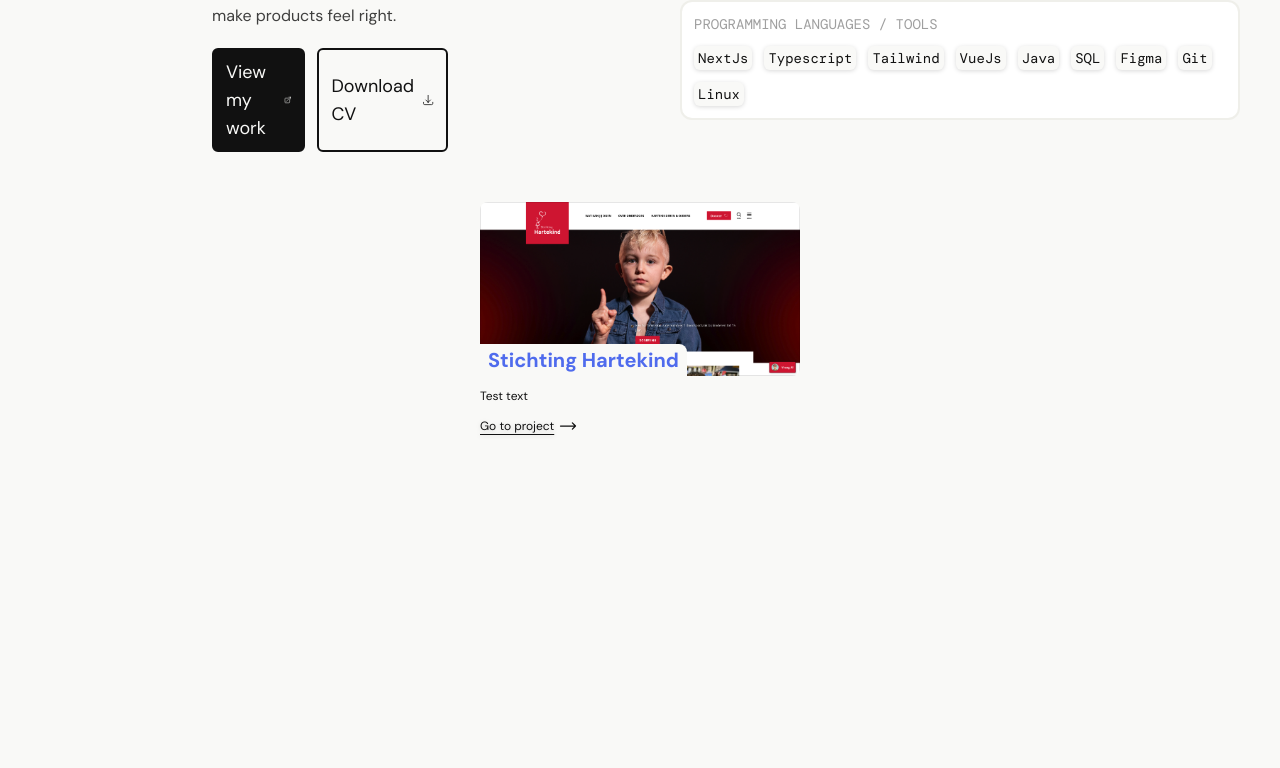
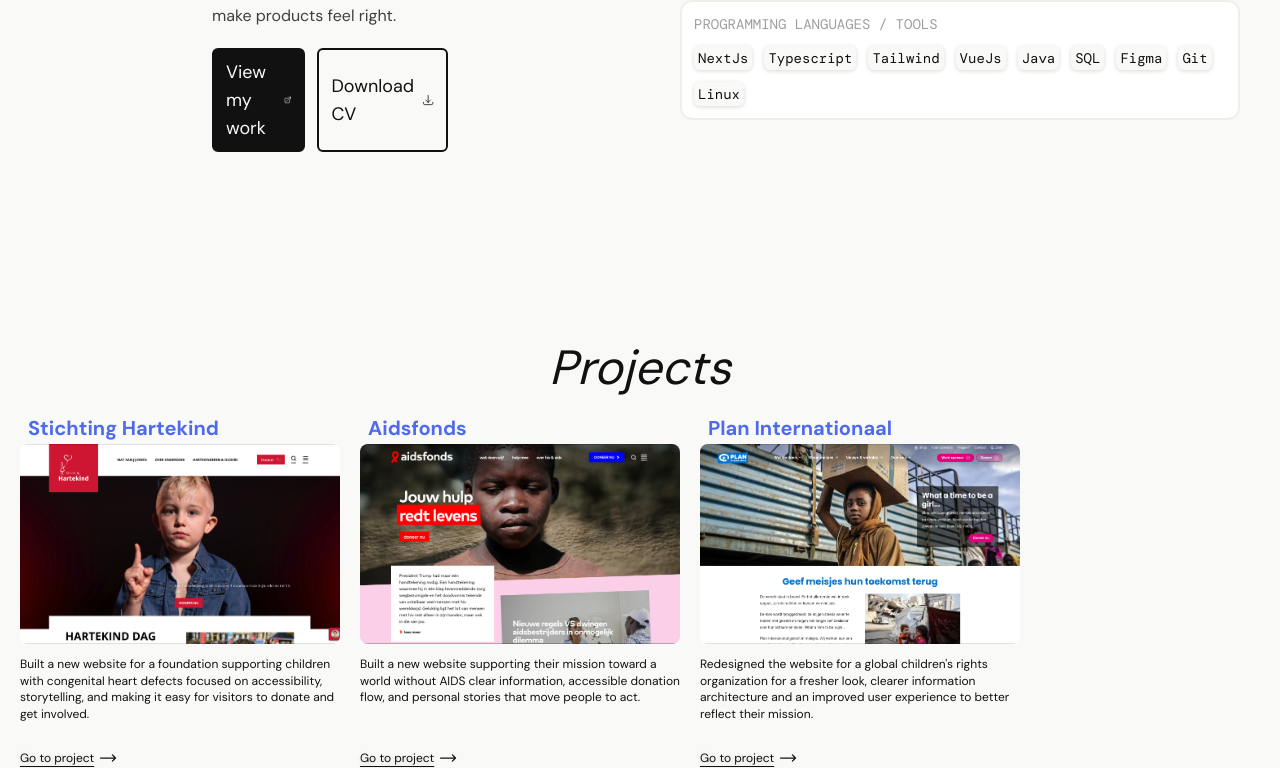
Before and after one commit to astronomx/quentin.dev, a Next.js app: page / in a window 1280 px wide. Shown: the part 624-1392 px from the top of the page. Before the commit the page ends 1192 px from the top, so only its background shows below. Built offline with nearby package versions, Linux system fonts and the light colour scheme; a web font is replaced by a local one.

Commit message:
All projects
Projects with picture and preview text are all on display now

```diff
--- a/src/app/components/ProjectCard.tsx
+++ b/src/app/components/ProjectCard.tsx
@@ -11,25 +11,27 @@
 
 export default function ProjectCard({title, previewText, image}: ProjectCardType) {
     return (
-        <div className="h-56 w-80 rounded-lg flex flex-col">
+        <div className="flex w-80 flex-col rounded-lg">
             <div className="z-20 bg-background w-fit h-fit py-0.5 px-2 rounded-tr-lg">
-                <h2 className="font-bold text-xl text-(--slate-blue)">{ title }</h2>
+                <h2 className="font-bold text-xl text-(--slate-blue)">{title}</h2>
             </div>
 
-
-            <div className="relative flex flex-col-reverse">
-                <Image src={image} alt={`${title}`} height={224} width={320}
-                    className="absolute flex-1 rounded-lg border-background-muted group
-                        "
-                    />
+            <div className="relative h-[200px] w-full shrink-0 overflow-hidden rounded-lg">
+                <Image
+                    src={image}
+                    alt={title}
+                    fill
+                    sizes="320px"
+                    className="object-cover"
+                />
             </div>
 
-            <div className="flex flex-col text-xs gap-3 w-full h-fit mt-3">
-                <p className="">{ previewText }</p>
+            <div className="mt-3 flex h-28 w-full flex-col gap-2 text-xs">
+                <p className="min-h-0 flex-1 overflow-hidden leading-snug line-clamp-4">{previewText}</p>
 
-                <div className="flex flex-row gap-1 items-center group transition-all">
+                <div className="flex shrink-0 flex-row items-center gap-1 transition-all group">
                     <Link
-                        href={"/"}
+                        href="/"
                         className="text-xs underline underline-offset-4
                             rounded-lg drop-shadow-sm cursor-pointer transition-all duration-200"
                     >
@@ -40,7 +42,6 @@
                         className="h-5 w-5 text-foreground transition-transform duration-200 group-hover:translate-x-1"
                     />
                 </div>
-
             </div>
         </div>
     )
--- a/src/app/page.tsx
+++ b/src/app/page.tsx
@@ -3,12 +3,39 @@
 
 export default function Home() {
   return (
-    <div className="flex flex-col flex-1 items-center justify-center">
+    <div className="flex flex-col flex-1 w-full">
       <Herosection />
 
-      <div className="">
-        <ProjectCard title="Stichting Hartekind" previewText="Test text" image="/images/stichtingHartekind.png" />
+      <div className="relative z-10 flex flex-col">
+        <h2 className="self-center text-5xl mb-5 font-sans italic">Projects</h2>
 
+        <div className="flex flex-col md:flex-row gap-5">
+
+          <ProjectCard title="Stichting Hartekind"
+            previewText="
+              Built a new website for a foundation supporting children with congenital heart defects focused on accessibility,
+              storytelling, and making it easy for visitors to donate and get involved.
+            "
+            image="/images/stichtingHartekind.png"
+          />
+
+          <ProjectCard title="Aidsfonds"
+            previewText="
+              Built a new website supporting their mission toward a world without AIDS clear information, accessible donation flow,
+              and personal stories that move people to act.
+            "
+            image="/images/aidsfonds.png"
+          />
+
+          <ProjectCard title="Plan Internationaal"
+            previewText="
+              Redesigned the website for a global children's rights organization for a fresher look, clearer information architecture
+              and an improved user experience to better reflect their mission.
+            "
+            image="/images/planInternationaal.png"
+          />
+
+        </div>
       </div>
     </div>
   );
```
Also changed, not shown: public/images/aidsfonds.png (added), public/images/planInternationaal.png (added).
